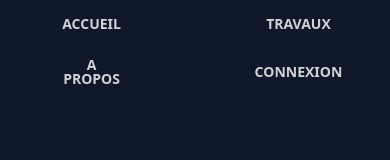
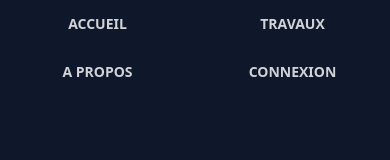
Before and after one commit to Denuet-Theo/Projet8, a Next.js app: page / in a window 390 px wide. Shown: the top 160 px of the page. Built offline with nearby package versions, Linux system fonts and the light colour scheme.

Commit message:
modif navbar

```diff
--- a/src/components/Navbar.js
+++ b/src/components/Navbar.js
@@ -5,11 +5,17 @@ function NavBar() {
   return (
     <>
       <header className="bg-grey">
-        <nav className="sm:px-12 sm:py-8 flex sm:justify-end justify-center">
-          <div className="sm:flex grid grid-cols-2 gap-x-[70%] sm:gap-x-0">
+        <nav className="sm:px-12 sm:py-8 sm:flex sm:justify-end grid grid-cols-2">
+          <div className="m-auto sm:m-0">
             <Link href="/Accueil" className="btn btn-ghost rounded-btn">Accueil</Link>
+          </div>
+          <div className="m-auto sm:m-0">
             <Link href="/works" className="btn btn-ghost rounded-btn">Travaux</Link>
+          </div>
+          <div className="m-auto sm:m-0">
             <Link href="/about" className="btn btn-ghost rounded-btn">A propos</Link>
+          </div>
+          <div className="m-auto sm:m-0">
             <Link href="/Admin/LoginPage" className="btn btn-ghost rounded-btn">Connexion</Link>
           </div>
         </nav>
```
